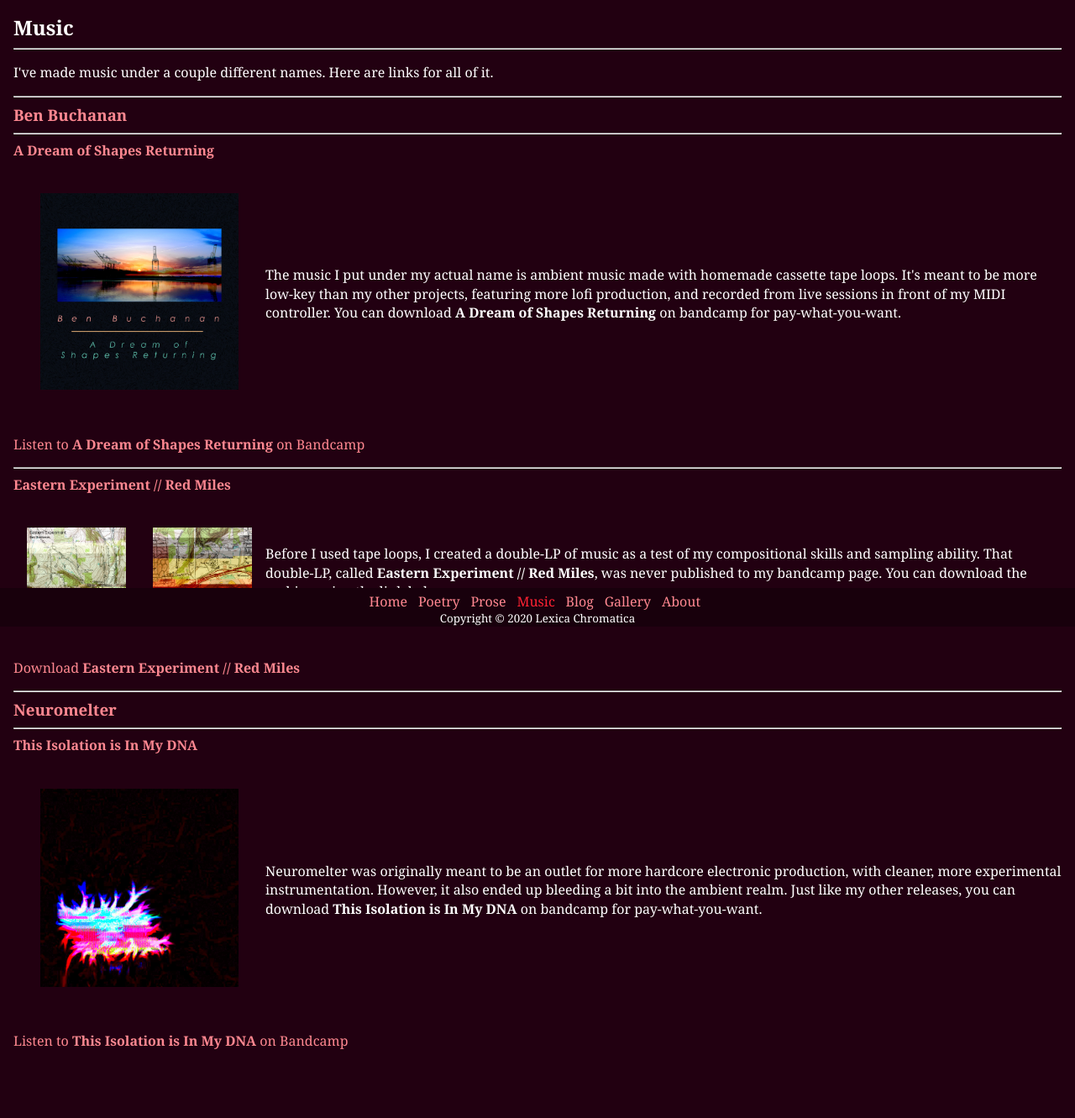
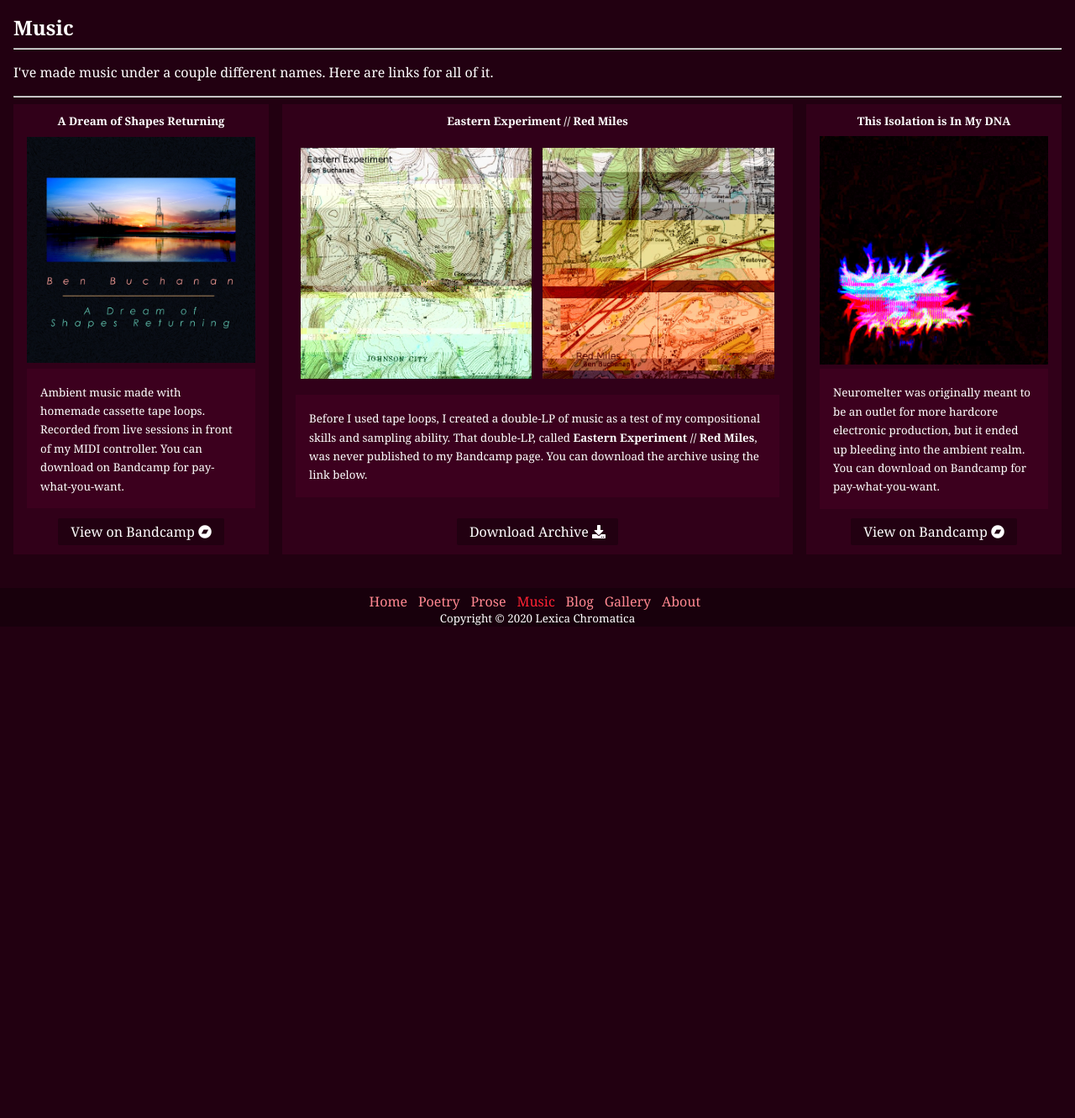
Before and after one commit to Nynergy/Nynergy.github.io, a Jekyll site: the page built from music/index.html, in a window 1280 px wide. Shown: the part 154-1485 px from the top of the page at 84% size. Built offline with Jekyll 4.4.1, drawn with Linux system fonts in a browser that asks for light colours; nearby versions of some CDN libraries; after the commit the page ends 900 px from its top, so only the background shows below that.

Commit message:
Added card styling to music page

```diff
--- a/_layouts/default.html
+++ b/_layouts/default.html
@@ -6,6 +6,8 @@
 		<link rel="stylesheet" href="https://cdnjs.cloudflare.com/ajax/libs/font-awesome/5.12.0-2/css/all.min.css"
 		integrity="sha256-46r060N2LrChLLb5zowXQ72/iKKNiw/lAmygmHExk/o=" crossorigin="anonymous" />
 		<title>{% if page.title %}{{page.title}} | {% endif %}Lexica Chromatica{% if page.titleAfter %} | {{page.titleAfter}}{% endif %}</title>
+		<link rel="stylesheet" href="https://cdnjs.cloudflare.com/ajax/libs/font-awesome/5.14.0/css/all.min.css"
+		integrity="sha256-46r060N2LrChLLb5zowXQ72/iKKNiw/lAmygmHExk/o=" crossorigin="anonymous" />
 		<link href="/css/main.css" rel="stylesheet">
 		<link rel="shortcut icon" href="/img/favicon.ico" type="image/x-icon">
 		<link rel="icon" href="/img/favicon.ico" type="image/x-icon">
--- a/css/main.css
+++ b/css/main.css
@@ -364,34 +364,60 @@ table tbody tr:hover .goto {
   opacity: 1;
 }
 
-.music-container a {
-  color: #ff8891;
+.music-container .card-container {
+  display: grid;
+  grid-template-columns: 1fr 2fr 1fr;
+  grid-gap: 1rem;
 }
-.music-container h4 {
-  margin: 0.5rem 0;
+.music-container .card-container .album-card {
+  display: flex;
+  flex-direction: column;
+  justify-content: space-between;
+  background-color: #310019;
+  color: #fff;
+  padding-top: 0.5rem;
+  margin-top: 0.5rem;
 }
-.music-container .album-container {
+.music-container .card-container .album-card .album-title {
+  text-align: center;
+}
+.music-container .card-container .album-card .album-art {
   display: flex;
-  align-items: center;
-  justify-content: center;
+  justify-content: space-around;
+  margin-top: 0.5rem;
 }
-.music-container .album-container .album-description {
-  flex-grow: 1;
-}
-.music-container .album-container .album-art {
-  display: flex;
-  align-items: center;
-  justify-content: space-around;
-  flex: 2 0 300px;
-}
-.music-container .album-container .album-art .album-image {
-  padding: 2rem;
+.music-container .card-container .album-card .album-art .album-image {
+  max-height: 275px;
   width: 100%;
 }
-.music-container .album-container .album-art #eastern-experiment,
-.music-container .album-container .album-art #red-miles {
-  padding: 1rem;
-  padding-top: 2rem;
+.music-container .card-container .album-card .album-description {
+  background-color: #3c001e;
+  color: #fff;
+}
+.music-container .card-container .album-card .album-links {
+  text-align: center;
+  margin-top: 1rem;
+}
+.music-container .card-container .album-card .album-links .album-button {
+  cursor: pointer;
+  border: 0;
+  border-radius: 2px;
+  padding: 5px 15px;
+  background-color: #220011;
+  color: #fff;
+}
+.music-container .card-container .album-card .album-links .album-button:hover {
+  background-color: #55002b;
+  color: #fff;
+}
+.music-container .card-container #adosr {
+  grid-column: 1/2;
+}
+.music-container .card-container #ee-rm {
+  grid-column: 2/3;
+}
+.music-container .card-container #tiiimdna {
+  grid-column: 3/4;
 }
 
 .gallery-container a {
--- a/music/index.html
+++ b/music/index.html
@@ -13,55 +13,49 @@ mastheadClass: masthead-music
 
 	<hr>
 
-	<a href="https://benbuchanan.bandcamp.com/"><h3 class="indented">Ben Buchanan</h3></a>
-
-	<hr>
-
-	<a href="https://benbuchanan.bandcamp.com/album/a-dream-of-shapes-returning/"><h4>A Dream of Shapes Returning</h4></a>
-
-	<div class="row album-container">
-		<div class="album-description">
-			<p>The music I put under my actual name is ambient music made with homemade cassette tape loops. It's meant to be more low-key than my other projects, featuring more lofi production, and recorded from live sessions in front of my MIDI controller. You can download <strong>A Dream of Shapes Returning</strong> on bandcamp for pay-what-you-want.</p>
+	<div class="card-container">
+		<div class="album-card p-1" id="adosr">
+			<div class="album-title">
+				<small><strong>A Dream of Shapes Returning</strong></small>
 			</div>
 			<div class="album-art">
 				<a href="https://benbuchanan.bandcamp.com/album/a-dream-of-shapes-returning/"><img class="album-image" src="/img/ADOSR.jpg" alt="Cover art for 'A Dream of Shapes Returning' by Ben Buchanan."></a>
 			</div>
+			<div class="album-description p-1">
+				<small>Ambient music made with homemade cassette tape loops. Recorded from live sessions in front of my MIDI controller. You can download on Bandcamp for pay-what-you-want.</small>
 			</div>
-
-	<p><a href="https://benbuchanan.bandcamp.com/album/a-dream-of-shapes-returning/">Listen to <strong>A Dream of Shapes Returning</strong> on Bandcamp</a></p>
-
-	<hr>
-
-	<a href="https://drive.google.com/drive/folders/1i9UGXDfEvumr8OfbH9Bzy3FKYItzuMlu?usp=sharing"><h4>Eastern Experiment // Red Miles</h4></a>
-
-	<div class="row album-container">
-		<div class="album-description">
-			<p>Before I used tape loops, I created a double-LP of music as a test of my compositional skills and sampling ability. That double-LP, called <strong>Eastern Experiment // Red Miles</strong>, was never published to my bandcamp page. You can download the archive using the link below.</p>
+			<div class="album-links">
+				<a href="https://benbuchanan.bandcamp.com/album/a-dream-of-shapes-returning/" class="album-button">View on Bandcamp <i class="fab fa-bandcamp"></i></a>
+			</div>
+		</div>
+		<div class="album-card p-1" id="ee-rm">
+			<div class="album-title">
+				<small><strong>Eastern Experiment // Red Miles</strong></small>
 			</div>
 			<div class="album-art">
 				<a href="https://drive.google.com/drive/folders/1i9UGXDfEvumr8OfbH9Bzy3FKYItzuMlu?usp=sharing"><img class="album-image" id="eastern-experiment" src="/img/EE.jpg" alt="Cover art for 'Eastern Experiment' by Ben Buchanan."></a>
 				<a href="https://drive.google.com/drive/folders/1i9UGXDfEvumr8OfbH9Bzy3FKYItzuMlu?usp=sharing"><img class="album-image" id="red-miles" src="/img/RM.jpg" alt="Cover art for 'Red Miles' by Ben Buchanan."></a>
 			</div>
+			<div class="album-description p-1">
+				<small>Before I used tape loops, I created a double-LP of music as a test of my compositional skills and sampling ability. That double-LP, called <strong>Eastern Experiment // Red Miles</strong>, was never published to my Bandcamp page. You can download the archive using the link below.</small>
 			</div>
-
-	<p><a href="https://drive.google.com/drive/folders/1i9UGXDfEvumr8OfbH9Bzy3FKYItzuMlu?usp=sharing">Download <strong>Eastern Experiment // Red Miles</strong></a></p>
-
-	<hr>
-
-	<a href="https://neuromelter.bandcamp.com/"><h3 class="indented">Neuromelter</h3></a>
-
-	<hr>
-
-	<a href="https://neuromelter.bandcamp.com/album/this-isolation-is-in-my-dna/"><h4>This Isolation is In My DNA</h4></a>
-
-	<div class="row album-container">
-		<div class="album-description">
-			<p>Neuromelter was originally meant to be an outlet for more hardcore electronic production, with cleaner, more experimental instrumentation. However, it also ended up bleeding a bit into the ambient realm. Just like my other releases, you can download <strong>This Isolation is In My DNA</strong> on bandcamp for pay-what-you-want.</p>
+			<div class="album-links">
+				<a href="https://drive.google.com/drive/folders/1i9UGXDfEvumr8OfbH9Bzy3FKYItzuMlu?usp=sharing" class="album-button">Download Archive <i class="fas fa-download"></i></a>
+			</div>
+		</div>
+		<div class="album-card p-1" id="tiiimdna">
+			<div class="album-title">
+				<small><strong>This Isolation is In My DNA</strong></small>
 			</div>
 			<div class="album-art">
 				<a href="https://neuromelter.bandcamp.com/album/this-isolation-is-in-my-dna/"><img class="album-image" src="/img/TIIIMDNA.jpg" alt="Cover art for 'This Isolation is In My DNA' by Neuromelter."></a>
 			</div>
+			<div class="album-description p-1">
+				<small>Neuromelter was originally meant to be an outlet for more hardcore electronic production, but it ended up bleeding into the ambient realm. You can download on Bandcamp for pay-what-you-want.</small>
 			</div>
-
-	<p><a href="https://neuromelter.bandcamp.com/album/this-isolation-is-in-my-dna/">Listen to <strong>This Isolation is In My DNA</strong> on Bandcamp</a></p>
+			<div class="album-links">
+				<a href="https://neuromelter.bandcamp.com/album/this-isolation-is-in-my-dna/" class="album-button">View on Bandcamp <i class="fab fa-bandcamp"></i></a>
 			</div>
+		</div>
+	</div>
+</div>
```
Also changed, not shown: scss/_music.scss (+47 -20 lines). Lines whose indentation alone changed are shown as unchanged.
